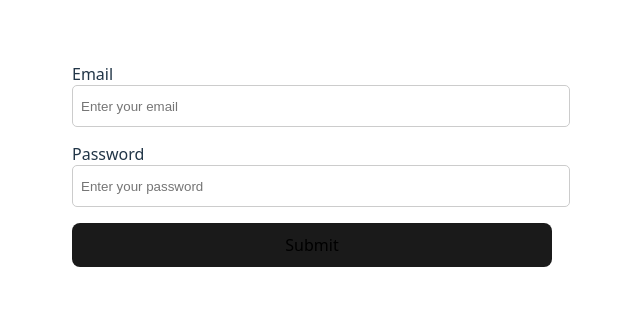
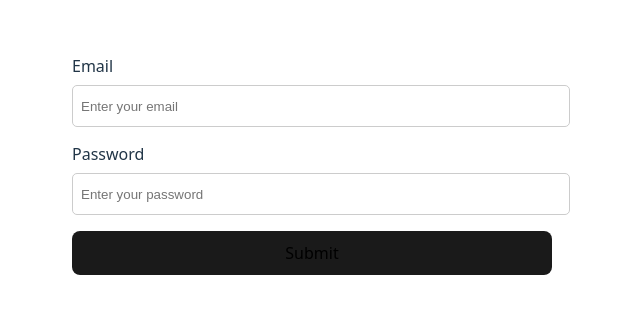
Before and after one commit to HodaRoushdy/food_order_app, a React (Vite) app in the folder food_order_app/: page / in a window 1280 px wide. Shown: the part 235-548 px from the top of the page, without its empty margins (328-968 px from the left). Built offline with nearby package versions, Linux system fonts and the light colour scheme.

Commit message:
add style to form

```diff
--- a/food_order_app/src/components/customInput/Input.jsx
+++ b/food_order_app/src/components/customInput/Input.jsx
@@ -2,7 +2,7 @@ import styles from "./input.module.css";
 
 const CustomInput = ({ name, label, type, value, hasError, errorMsg, ...props }) => {
     return (
-        <div className="form-control">
+        <div className={styles.form_control}>
             <label htmlFor={name}>{label}</label>
             <input type={type} name={name} value={value} {...props} />
             {hasError && <p className={styles.errorMsg}>{ errorMsg}</p>}
--- a/food_order_app/src/components/customInput/input.module.css
+++ b/food_order_app/src/components/customInput/input.module.css
@@ -1,3 +1,8 @@
+.form_control{
+    display: flex;
+    flex-direction: column;
+    gap: 0.5rem;
+}
 .errorMsg {
     color: red;
     font-size: 0.8rem;
```
